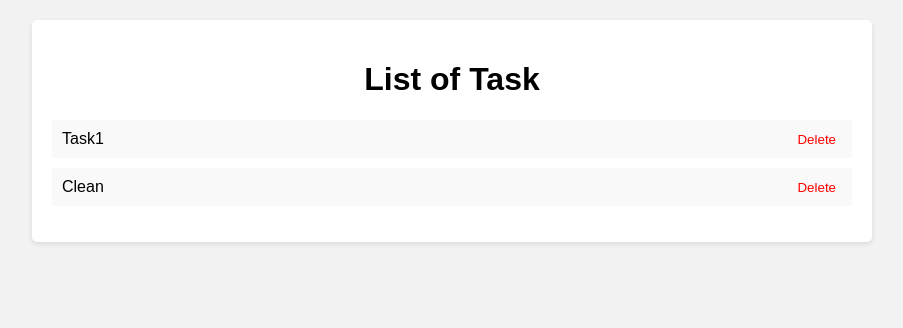
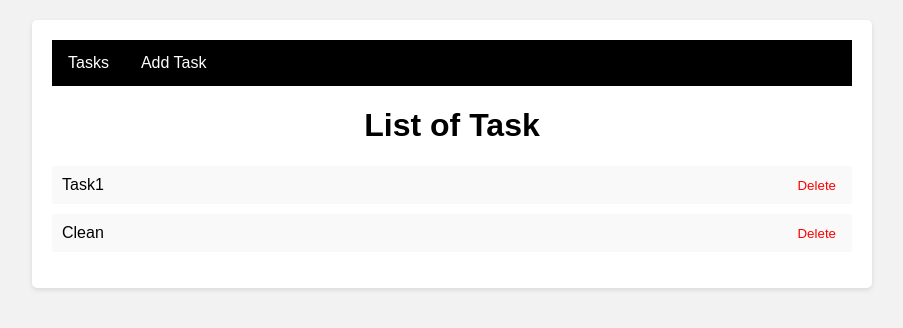
Before and after one commit to neresaas/reactTaskManager, a React (Create React App) app: page / in a window 1280 px wide. Shown: the top 328 px of the page, without its empty margins (188-1091 px from the left). Built offline with nearby package versions, Linux system fonts and the light colour scheme.

Commit message:
Navigation menu with Links

```diff
--- a/src/App.css
+++ b/src/App.css
@@ -79,3 +79,27 @@ h1 {
   border: none;
   color: red;
 }
+
+.navbar {
+  list-style-type: none;
+  margin: 0;
+  padding: 0;
+  overflow: hidden;
+  background-color: #000000;
+}
+
+.navbar li {
+  float: left;
+}
+
+.navbar li a {
+  display: block;
+  color: #ffffff;
+  text-align: center;
+  padding: 14px 16px;
+  text-decoration: none;
+}
+
+.navbar li a:hover {
+  background-color: blue;
+}
--- a/src/App.js
+++ b/src/App.js
@@ -3,7 +3,7 @@ import { useState} from 'react';
 import DetailsOfTaskComponent from './components/DetailsOfTaskComponent';
 import ListOfTaskComponent from './components/ListOfTaskComponent';
 import CreateTaskComponent from './components/CreateTaskComponent';
-import { Route, Routes } from 'react-router-dom';
+import { Route, Routes, Link } from 'react-router-dom';
 
 function App() {
 
@@ -24,6 +24,13 @@ function App() {
 
   return (
     <div className='container'>
+      <nav>
+        <ul className='navbar'>
+          <li><Link to={'/'}>Tasks</Link></li>
+          <li><Link to={'/createTask'}>Add Task</Link></li>
+          <li></li>
+        </ul>
+      </nav>
       <Routes>
         <Route path='/' element={
           <ListOfTaskComponent setTask={setTask} task={task} setTaskSelected={setTaskSelected}/>
```
